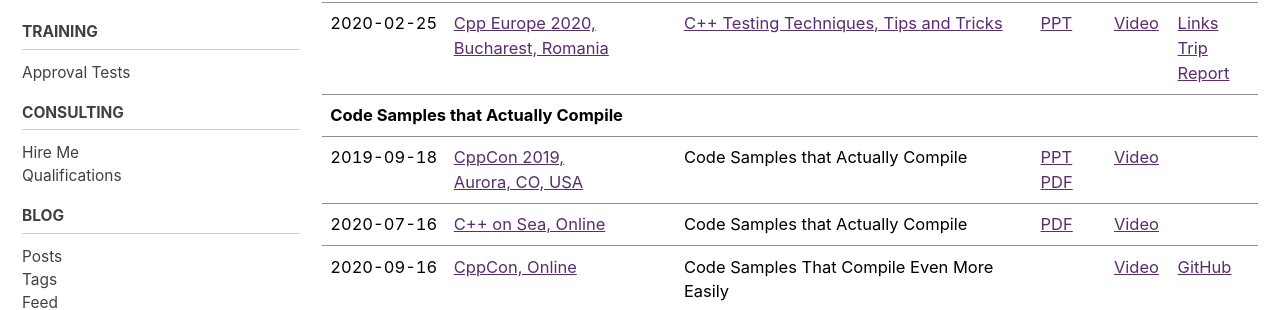
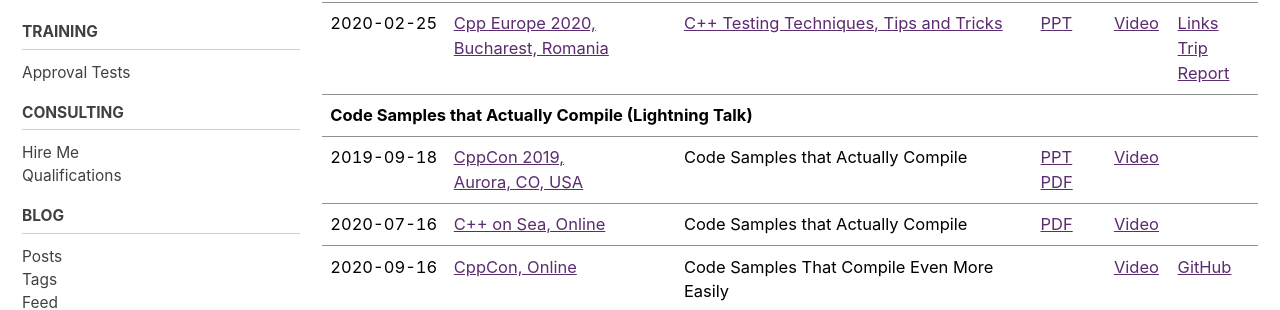
Before and after one commit to claremacrae/claremacrae.github.io, a Jekyll site: the page built from conferences/presentations_by_topic.md, in a window 1280 px wide and 900 px high, scrolled down 335 px. Shown: the part 155-465 px from the top of the window. Built offline with Jekyll 4.4.1, drawn with Linux system fonts in a browser that asks for light colours; cached includes are drawn as plain includes; nearby versions of some CDN libraries.

Commit message:
Make clear that 'Code Samples that Actually Compile' is a Lightning Talk

```diff
--- a/_data/presentations.yml
+++ b/_data/presentations.yml
@@ -79,7 +79,7 @@
   event:
     name: CppCon, Online
     url: https://cppcon.org
-  category: Code Samples that Actually Compile
+  category: Code Samples that Actually Compile (Lightning Talk)
   talk:
     name: Code Samples That Compile Even More Easily
   video:
@@ -130,7 +130,7 @@
   event:
     name: C++ on Sea, Online
     url: https://cpponsea.uk/
-  category: Code Samples that Actually Compile
+  category: Code Samples that Actually Compile (Lightning Talk)
   talk:
     name: Code Samples that Actually Compile
   slides:
@@ -241,7 +241,7 @@
   event:
     name: "CppCon 2019, Aurora,&nbsp;CO,&nbsp;USA"
     url: https://cppcon.org/
-  category: Code Samples that Actually Compile
+  category: Code Samples that Actually Compile (Lightning Talk)
   talk:
     name: Code Samples that Actually Compile
   slides:
```
